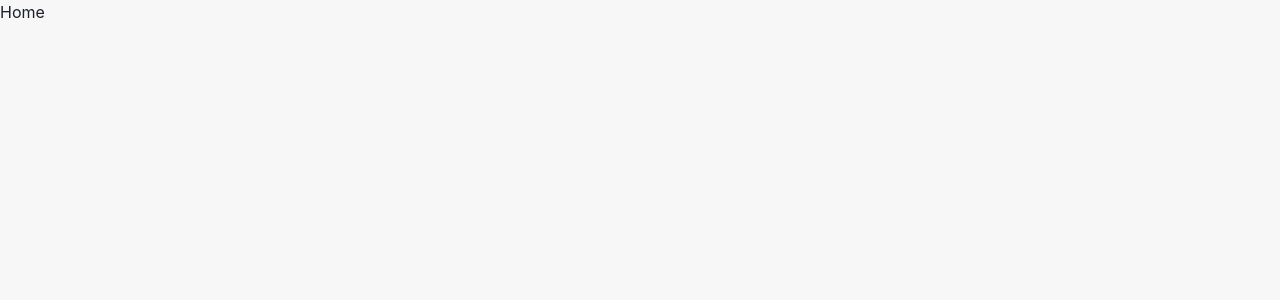
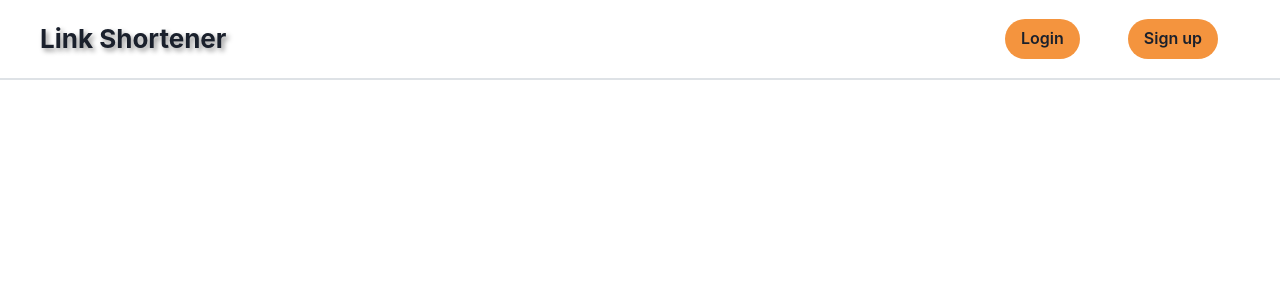
Before and after one commit to MatheusMoura-M/desafio-speedio_front, a React (Vite) app: page / in a window 1280 px wide. Shown: the top 300 px of the page. Built offline with nearby package versions, Linux system fonts and the light colour scheme.

Commit message:
navbar in progress

```diff
--- a/src/components/NavBar/index.tsx
+++ b/src/components/NavBar/index.tsx
@@ -0,0 +1,86 @@
+import { Search2Icon } from "@chakra-ui/icons";
+import { Box, Button, Flex, HStack, Input, Text } from "@chakra-ui/react";
+import { useForm } from "react-hook-form";
+import { yupResolver } from "@hookform/resolvers/yup";
+import * as yup from "yup";
+
+const Header = () => {
+  const searchCitySchema = yup.object().shape({
+    city: yup.string().required("Campo obrigatório"),
+  });
+
+  const { register, handleSubmit } = useForm({
+    resolver: yupResolver(searchCitySchema),
+  });
+
+  const onFormSubmit = (formData: any) => {
+    console.log(formData);
+  };
+
+  return (
+    <Box
+      id="header"
+      // bg={"#196db657"}
+      pl={{ base: "10px", md: "20px", lg: "40px" }}
+      minH={"70px"}
+      h={"10vh"}
+      w={"100%"}
+      maxW={1520}
+      margin={"0 auto"}
+      borderBottom={"2px solid"}
+      borderColor={"grey.5"}
+    >
+      <Flex h={"100%"} w={"95%"} justifyContent={"space-between"}>
+        <Flex alignItems={"center"} justifyContent={"center"} minW={180}>
+          <Text
+            minW={150}
+            h={40.1}
+            fontSize={"26px"}
+            fontWeight={"bold"}
+            textShadow={"#00000069 0.1em 0.1em 0.2em"}
+            cursor={"pointer"}
+          >
+            Link Shortener
+          </Text>
+        </Flex>
+        <Flex
+          w={"50%"}
+          minW={130}
+          minH={"90%"}
+          alignItems={"center"}
+          justifyContent={"flex-end"}
+          gap={{ base: "1rem", md: "3rem" }}
+        >
+          <Button
+            bg={"#f4943e"}
+            type="submit"
+            borderRadius={"2rem"}
+            transition={"0.3s"}
+            _hover={{
+              transition: "0.3s",
+              bg: "#e54c03",
+              color: "white",
+            }}
+          >
+            Login
+          </Button>
+          <Button
+            bg={"#f4943e"}
+            borderRadius={"2rem"}
+            type="submit"
+            transition={"0.3s"}
+            _hover={{
+              transition: "0.3s",
+              bg: "#e54c03",
+              color: "white",
+            }}
+          >
+            Sign up
+          </Button>
+        </Flex>
+      </Flex>
+    </Box>
+  );
+};
+
+export default Header;
--- a/src/pages/home/index.tsx
+++ b/src/pages/home/index.tsx
@@ -1,5 +1,10 @@
-import { Flex } from "@chakra-ui/react";
+import { Button, Flex, Image, Input, Text, VStack } from "@chakra-ui/react";
+import Header from "../../components/NavBar";
 
 export const Home = () => {
-  return <Flex>Home</Flex>;
+  return (
+    <Flex flexDir={"column"}>
+      <Header />
+    </Flex>
+  );
 };
--- a/src/styles/theme.ts
+++ b/src/styles/theme.ts
@@ -117,7 +117,7 @@ const custonTheme = extendTheme({
   styles: {
     global: {
       body: {
-        bg: "#F7F7F7",
+        bg: "#FFF",
       },
     },
   },
```
Also changed, not shown: src/@types/index.d.ts (added, +11 -0 lines), src/assets/Illustration_working.png (added).
